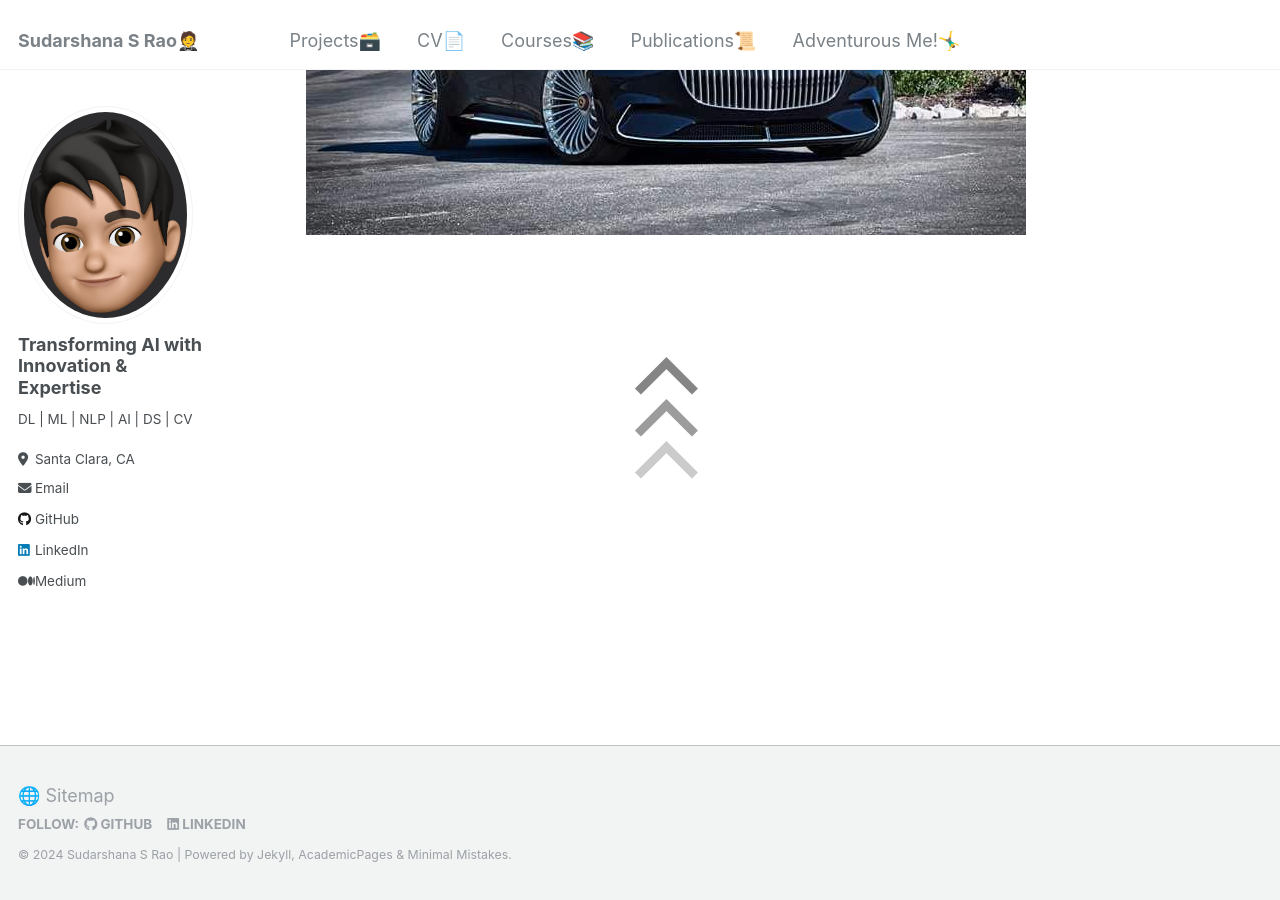
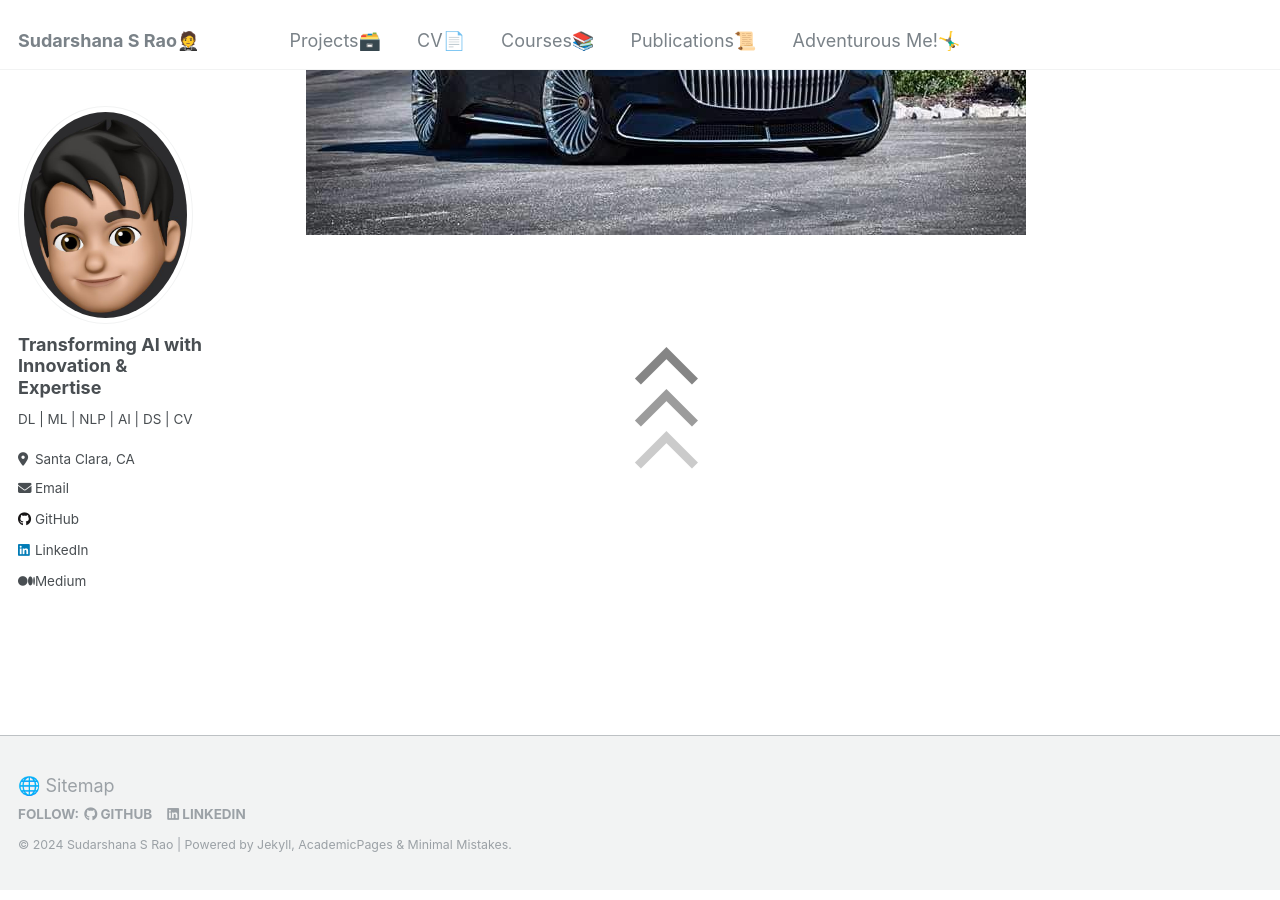
Before and after one commit to SudarshanaSRao/SudarshanaSRao.github.io, a Jekyll site: the page built from _pages/about.md, in a window 1280 px wide and 900 px high, scrolled down 2239 px. Built offline with Jekyll 4.4.1, drawn with Linux system fonts in a browser that asks for light colours.

Commit message:
Update about.md

```diff
--- a/_pages/about.md
+++ b/_pages/about.md
@@ -195,7 +195,7 @@
     <img src='/images/Carcool.jpg' alt="Cool Car">
 </div>
 
-<div class="arrow-container0" style="margin-top: -70px;">
+<div class="arrow-container0" style="margin-top: -80px;">
         <a href="#top" class="arrow" style="font-size: 6em; text-decoration: none;">&#x2303;</a>
         <a href="#top" class="arrow" style="font-size: 6em; text-decoration: none;">&#x2303;</a>
         <a href="#top" class="arrow" style="font-size: 6em; text-decoration: none;">&#x2303;</a>
```
